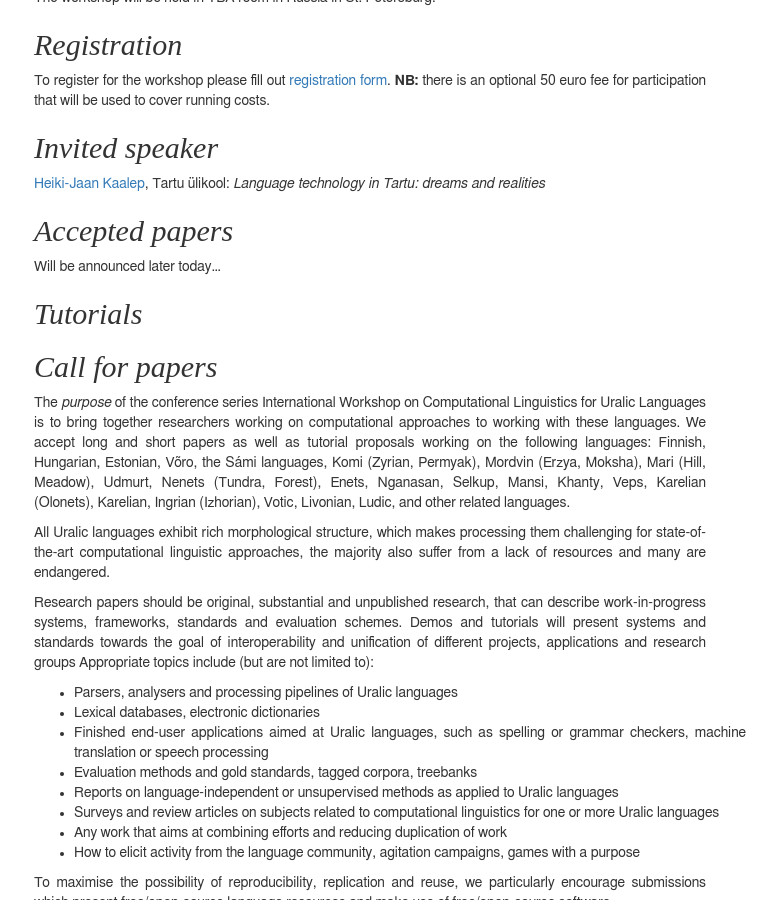
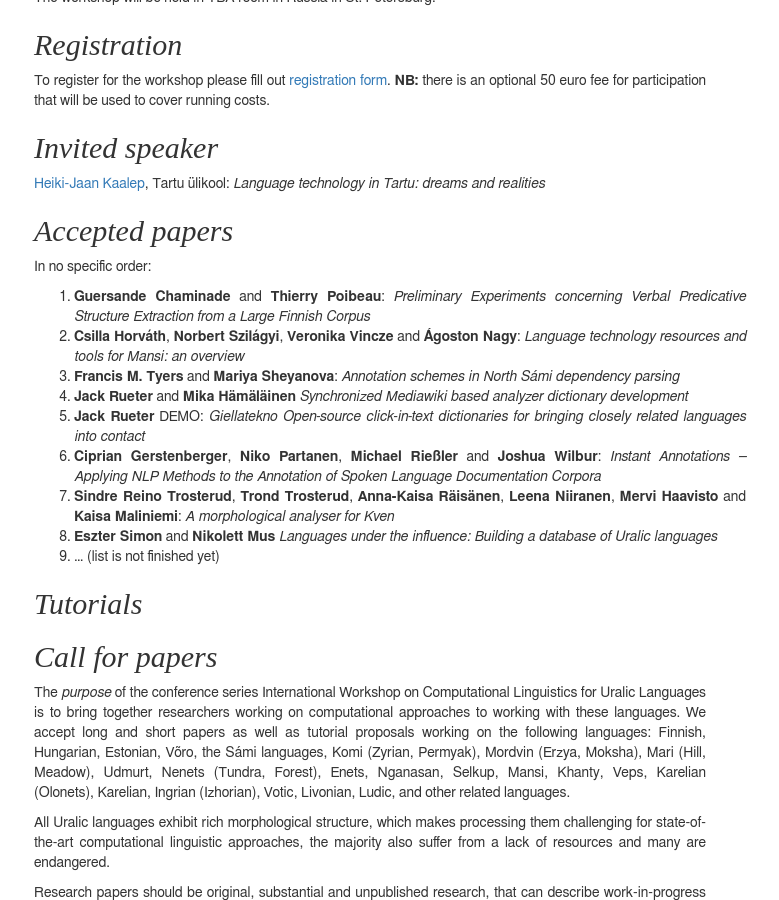
Before and after one commit to acl-sigur/acl-sigur.github.io, a Jekyll site: the page built from iwclul2017.eng.md, in a window 1280 px wide and 900 px high, scrolled down 433 px. Shown: the whole window, without its empty margins (231-1010 px from the left). Built offline with Jekyll 4.4.1, drawn with Linux system fonts in a browser that asks for light colours.

Commit message:
accepted papers so far

```diff
--- a/iwclul2017.eng.md
+++ b/iwclul2017.eng.md
@@ -42,7 +42,28 @@ cover running costs.
 
 ## Accepted papers
 
-Will be announced later today...
+In no specific order:
+
+1. **Guersande Chaminade** and **Thierry Poibeau**: *Preliminary Experiments
+concerning Verbal Predicative Structure Extraction from a Large Finnish Corpus*
+1. **Csilla Horváth**, **Norbert Szilágyi**, **Veronika Vincze** and
+   **Ágoston Nagy**: *Language technology resources and tools for Mansi: an
+   overview*
+1. **Francis M. Tyers** and **Mariya Sheyanova**: *Annotation schemes in North
+   Sámi dependency parsing*
+1. **Jack Rueter** and **Mika Hämäläinen** *Synchronized Mediawiki based analyzer
+   dictionary development*
+1. **Jack Rueter** DEMO: *Giellatekno Open-source click-in-text dictionaries for
+   bringing closely related languages into contact*
+1. **Ciprian Gerstenberger**, **Niko Partanen**, **Michael Rießler** and
+   **Joshua Wilbur**: *Instant Annotations – Applying NLP Methods to the
+   Annotation of Spoken Language Documentation Corpora*
+1. **Sindre Reino Trosterud**, **Trond Trosterud**, **Anna-Kaisa Räisänen**,
+   **Leena Niiranen**, **Mervi Haavisto** and **Kaisa Maliniemi**:
+   *A morphological analyser for Kven*
+1. **Eszter Simon** and **Nikolett Mus** *Languages under the influence: Building
+   a database of Uralic languages*
+1. ... (list is not finished yet)
 
 ## Tutorials
 
```
